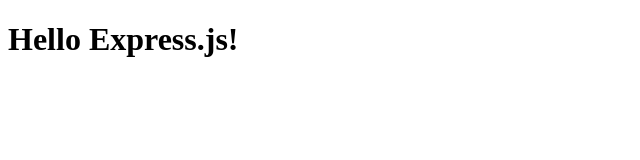
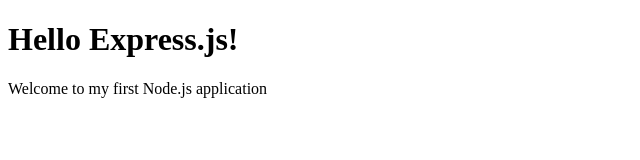
Before and after one commit to ajaynsrinivas/web-server, a website: page public/index.html in a window 1280 px wide. Shown: the whole page, without its empty margins (0-640 px from the left). Drawn offline with Linux system fonts and the light colour scheme.

Commit message:
Added welcome message

```diff
--- a/public/index.html
+++ b/public/index.html
@@ -6,5 +6,6 @@
     </head>
     <body>
         <h1>Hello Express.js! </h1>
+        <p>Welcome to my first Node.js application</p>
     </body>
 </html>
```
